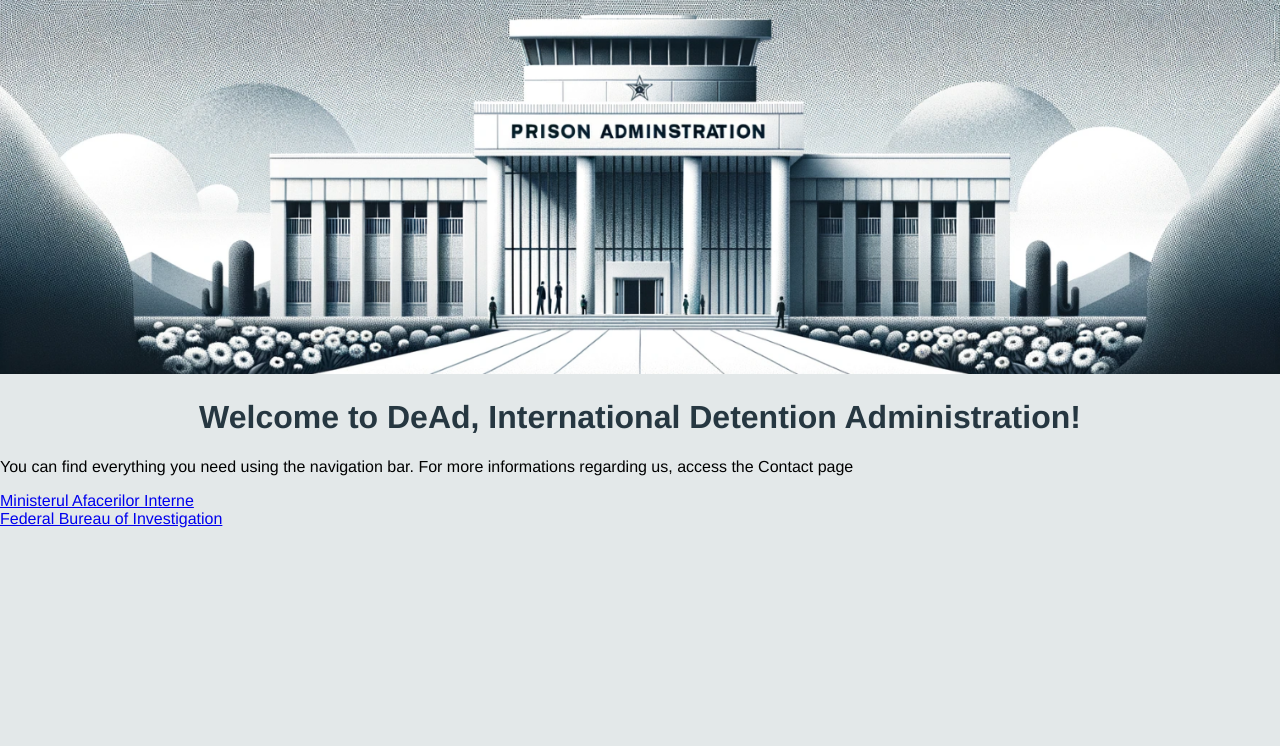
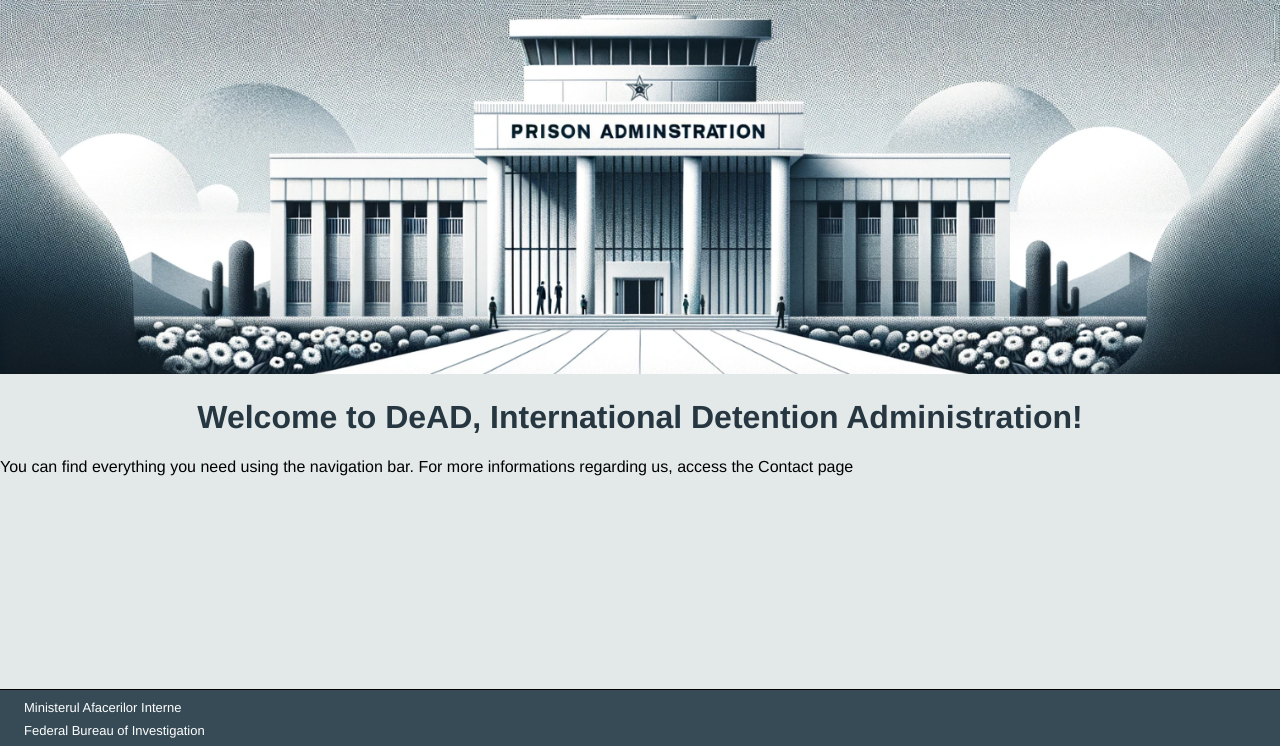
Before and after one commit to Marcu123/DeAD, a PHP site: page /public/index.html in a window 1280 px wide. Shown: the part 54-800 px from the top of the page. Run offline with PHP 8.4, Linux system fonts and the light colour scheme.

Commit message:
styled the footer

```diff
--- a/public/index.html
+++ b/public/index.html
@@ -22,7 +22,7 @@
 
     <main>
         <img class="main-image" src="../src/assets/fundal.png" alt="Main Image" width=100%>
-        <h1 class="header">Welcome to DeAd, International Detention Administration! </h1>
+        <h1 class="header">Welcome to DeAD, International Detention Administration! </h1>
         <p>You can find everything you need using the navigation bar. For more informations regarding us, access the Contact page<p>
     </main>
 
--- a/src/styles/base.scss
+++ b/src/styles/base.scss
@@ -3,3 +3,10 @@
 $link-color: #4fa0df;
 $background-color: #e3e8e9;
 $text-color: #263741;
+$footer-color: #364b56;
+
+@mixin hover-link{
+    color: $link-color;
+    text-decoration: underline;
+    cursor: pointer;
+}
--- a/src/styles/index.css
+++ b/src/styles/index.css
@@ -43,6 +43,7 @@ body {
 .menu-list__link:hover {
   color: #4fa0df;
   text-decoration: underline;
+  cursor: pointer;
 }
 .menu-list__search {
   text-decoration: none;
@@ -57,7 +58,13 @@ body {
 
 .footer {
   width: 100%;
-  height: 50px;
+  height: 2.5rem;
+  background-color: #364b56;
+  position: absolute;
+  bottom: 0;
+  padding-top: 0.5rem;
+  padding-bottom: 0.5rem;
+  border-top: 1px solid black;
 }
 
 .footer-list {
@@ -65,10 +72,25 @@ body {
   justify-content: center;
   align-items: flex-start;
   flex-direction: column;
+  gap: 5px;
   list-style: none;
   margin: 0;
   padding: 0;
 }
+.footer-list__link {
+  text-decoration: none;
+  color: white;
+  font-size: small;
+  height: 100%;
+  width: 100%;
+  margin: 1.5rem;
+}
+.footer-list__link:hover {
+  color: #4fa0df;
+  text-decoration: underline;
+  cursor: pointer;
+}
+
 .header {
   display: flex;
   justify-content: center;
--- a/src/styles/index.scss
+++ b/src/styles/index.scss
@@ -23,8 +23,6 @@ body{
     padding: 0;
 
     &__element{
-
-
         width: 100px;
         height: 100%;
         padding: 15px;
@@ -36,8 +34,7 @@ body{
 
     &__link{
         &:hover{
-            color: base.$link-color;
-            text-decoration: underline;
+            @include base.hover-link;
         }
         text-decoration: none;
         color: base.$text-color;
@@ -63,7 +60,16 @@ body{
 
 .footer{
     width: 100%;
-    height: 50px;
+    height: 2.5rem;
+    background-color: base.$footer-color;
+
+    position: absolute;
+    bottom: 0;
+
+    padding-top: 0.5rem;
+    padding-bottom: 0.5rem;
+
+    border-top: 1px solid black;
 }
 
 .footer-list{
@@ -71,11 +77,25 @@ body{
     justify-content: center;
     align-items: flex-start;
     flex-direction: column;
+    gap: 5px;
+
     list-style: none;
+
     margin: 0;
     padding: 0;
 
     &__link{
+        text-decoration: none;
+        color: white;
+        font-size: small;
+
+        height: 100%;
+        width: 100%;
+        margin: 1.5rem;
+
+        &:hover{
+            @include base.hover-link;
+        }
     }
 }
 .header{
```
Also changed, not shown: 1 other file.
